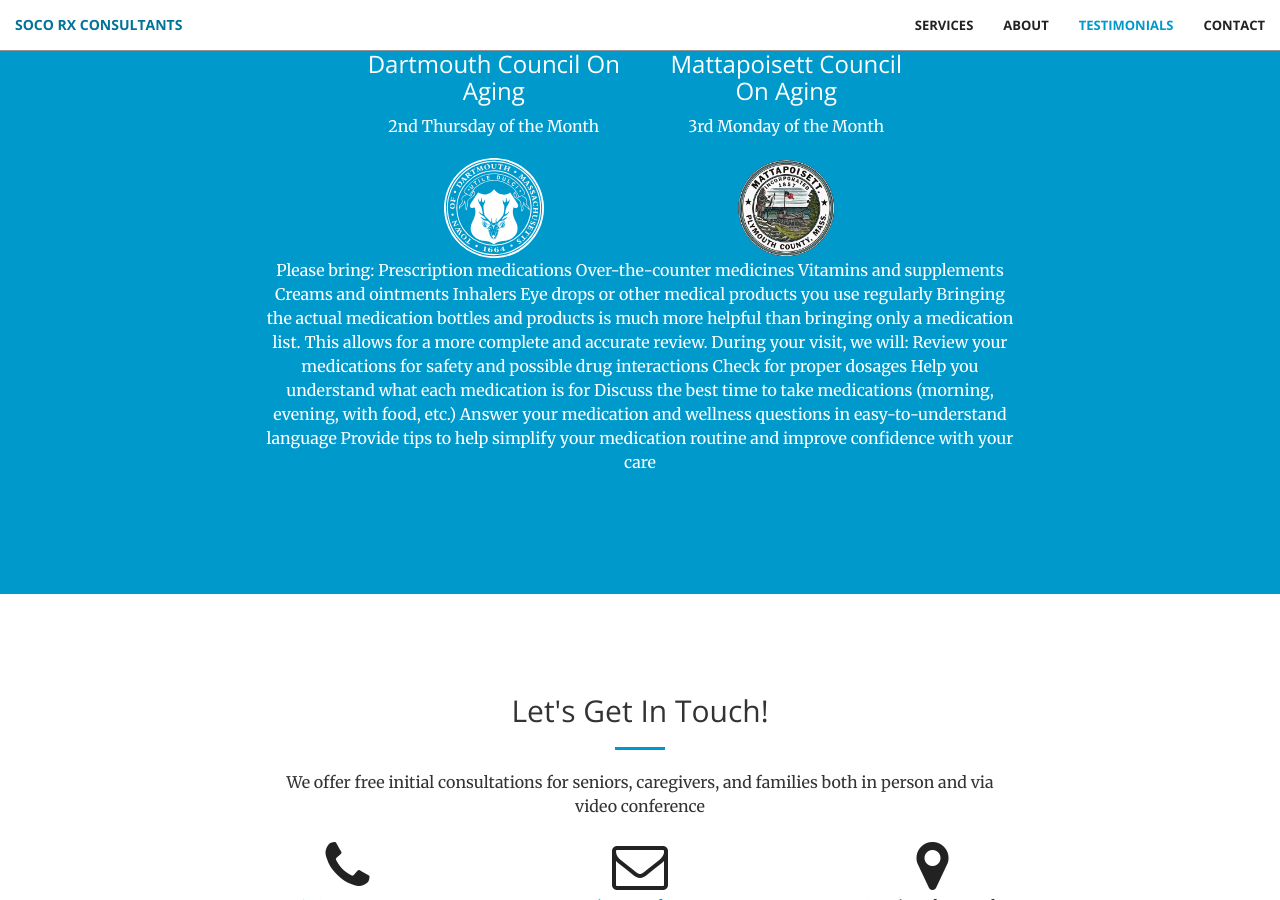
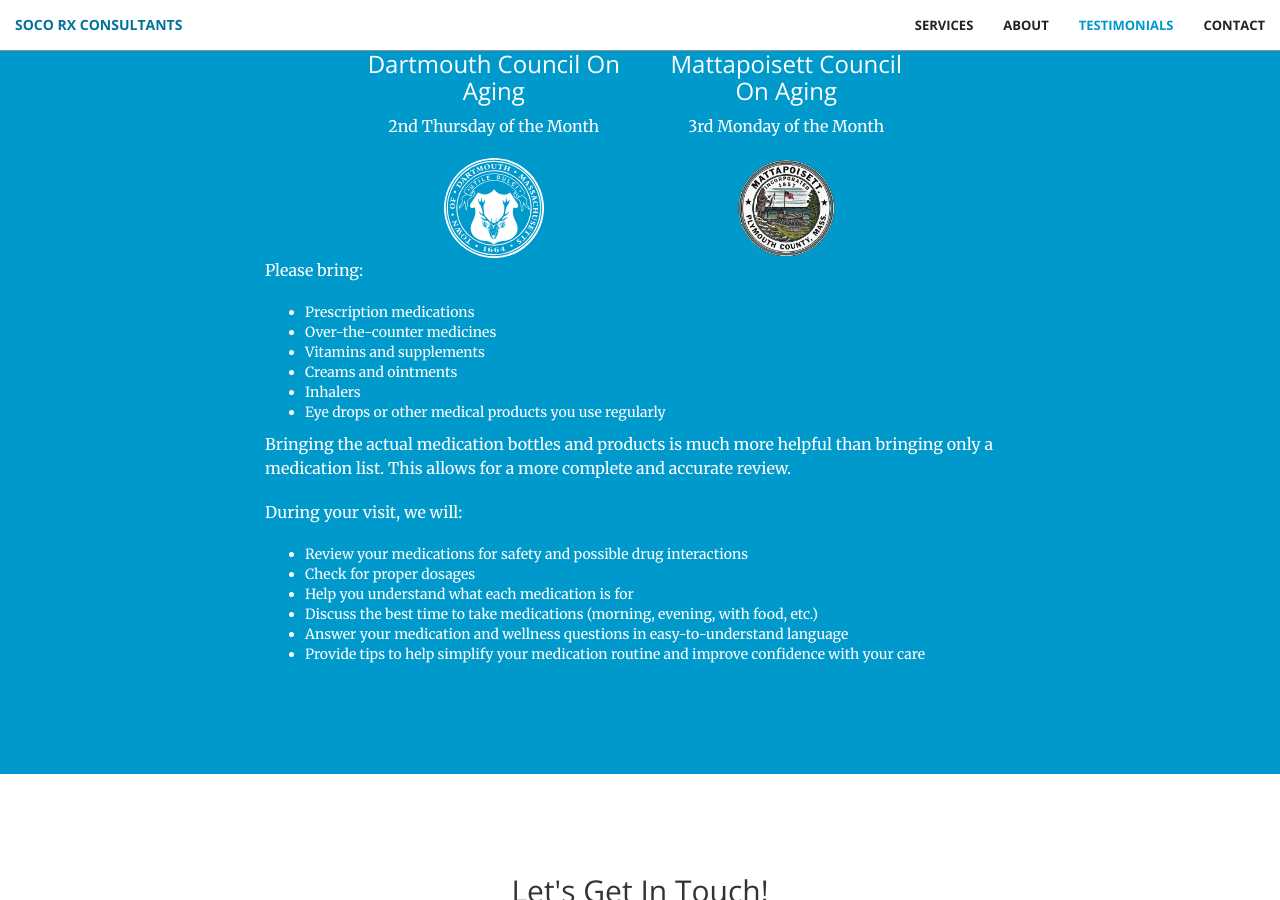
Before and after one commit to edlavalette/edlavalette.github.io, a Jekyll site: the page built from index.html, in a window 1280 px wide and 900 px high, scrolled down 3739 px. Built offline with Jekyll 4.4.1, drawn with Linux system fonts in a browser that asks for light colours.

Commit message:
Update volunteer.html

```diff
--- a/_includes/volunteer.html
+++ b/_includes/volunteer.html
@@ -33,30 +33,29 @@
         </div>
     </div>
 </div>
-            <div class="container">
-        <div class="row">
-            <div class="col-lg-8 col-lg-offset-2 text-center">
-                <p class="text-faded">Please bring:
-
-Prescription medications
-Over-the-counter medicines
-Vitamins and supplements
-Creams and ointments
-Inhalers
-Eye drops or other medical products you use regularly
-Bringing the actual medication bottles and products is much more helpful than bringing only a medication list. This allows for a more complete and accurate review.
-
-During your visit, we will:
-
-
-Review your medications for safety and possible drug interactions
-Check for proper dosages
-Help you understand what each medication is for
-Discuss the best time to take medications (morning, evening, with food, etc.)
-Answer your medication and wellness questions in easy-to-understand language
-Provide tips to help simplify your medication routine and improve confidence with your care</p>
-            </div>
+<div class="container">
+    <div class="row">
+        <div class="col-lg-8 col-lg-offset-2">
+            <p class="text-faded">Please bring:</p>
+            <ul class="text-faded">
+                <li>Prescription medications</li>
+                <li>Over-the-counter medicines</li>
+                <li>Vitamins and supplements</li>
+                <li>Creams and ointments</li>
+                <li>Inhalers</li>
+                <li>Eye drops or other medical products you use regularly</li>
+            </ul>
+            <p class="text-faded">Bringing the actual medication bottles and products is much more helpful than bringing only a medication list. This allows for a more complete and accurate review.</p>
+            <p class="text-faded">During your visit, we will:</p>
+            <ul class="text-faded">
+                <li>Review your medications for safety and possible drug interactions</li>
+                <li>Check for proper dosages</li>
+                <li>Help you understand what each medication is for</li>
+                <li>Discuss the best time to take medications (morning, evening, with food, etc.)</li>
+                <li>Answer your medication and wellness questions in easy-to-understand language</li>
+                <li>Provide tips to help simplify your medication routine and improve confidence with your care</li>
+            </ul>
         </div>
     </div>
-<div class="container">
+</div>
 </section>
```
